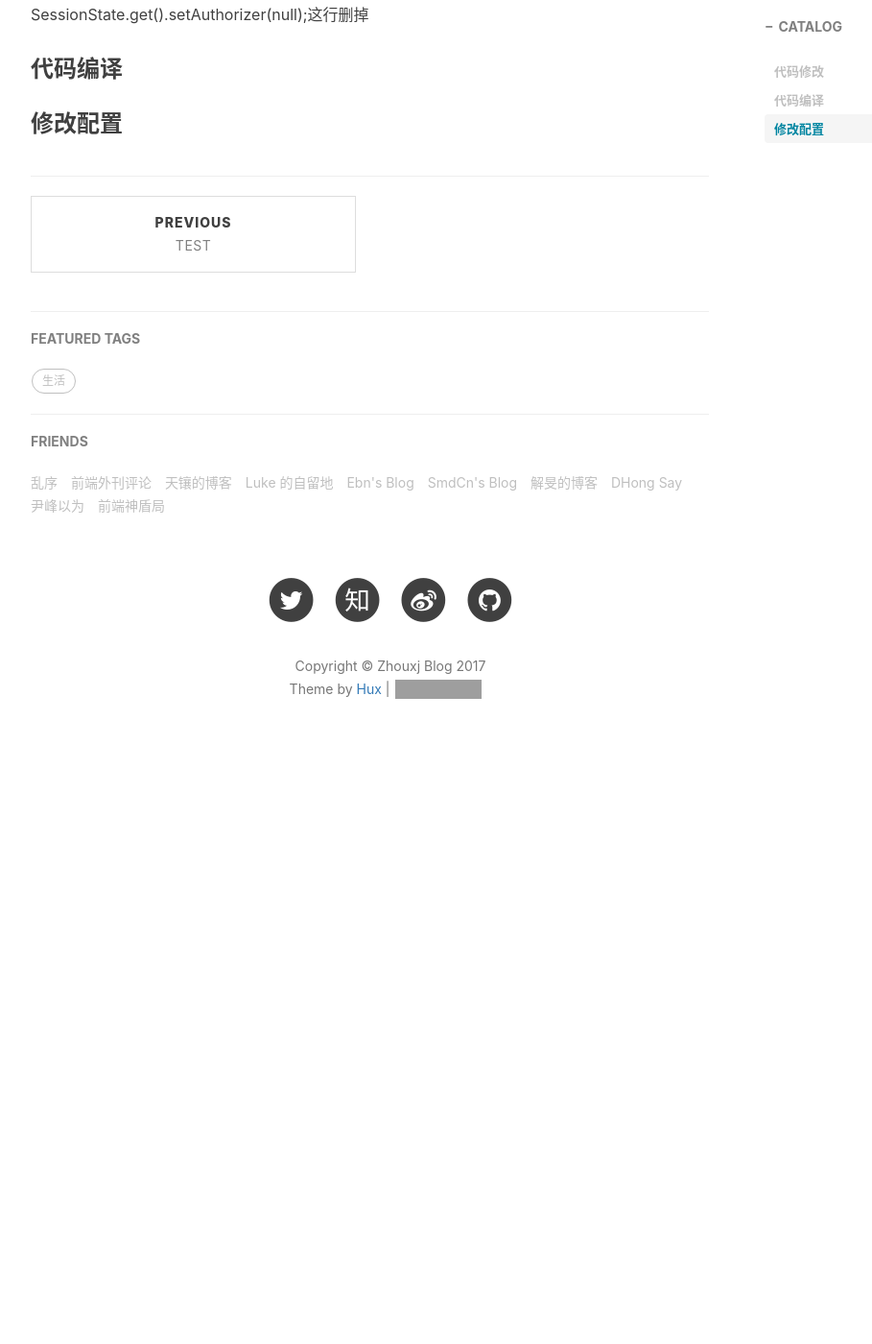
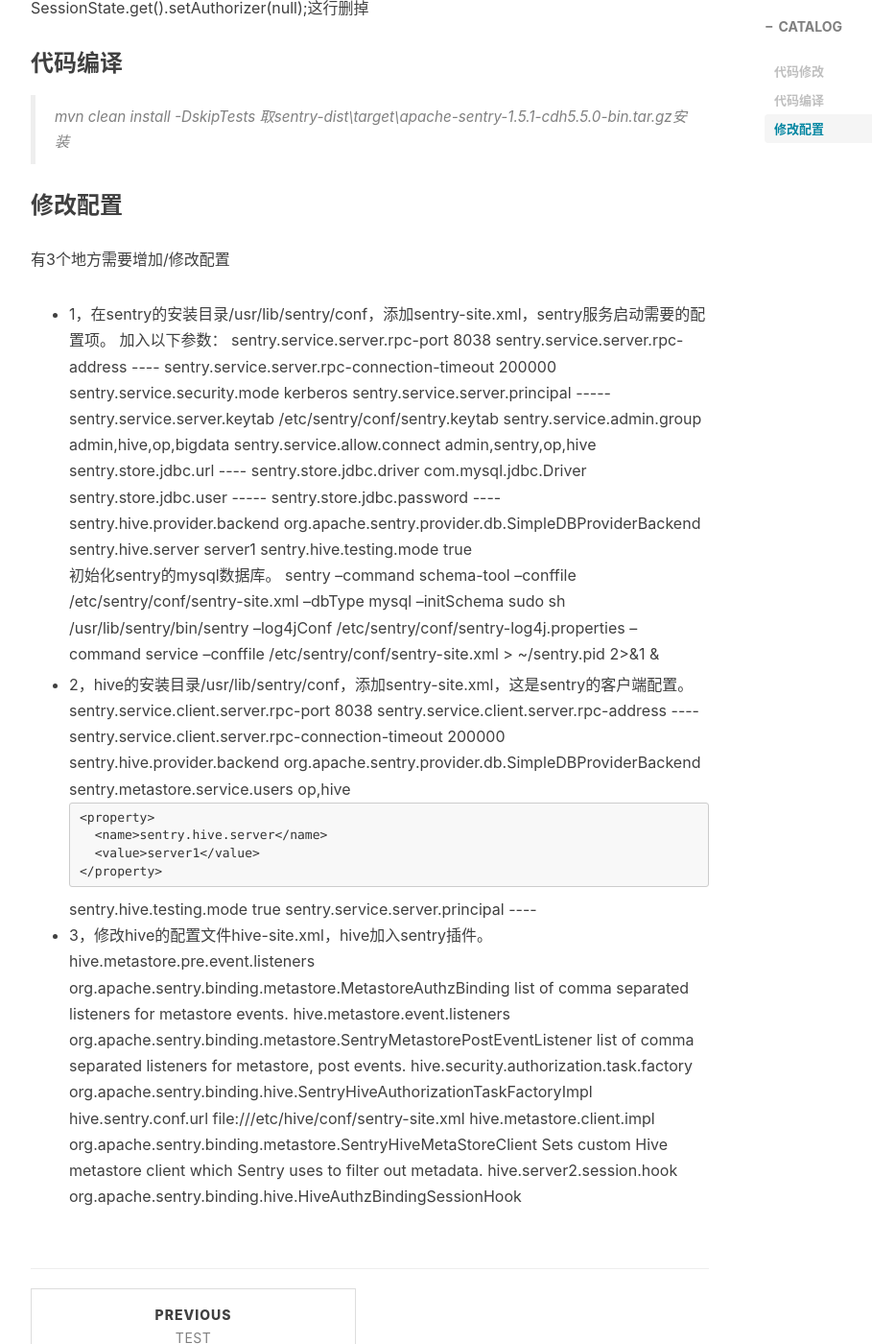
Before and after one commit to archer811/archer811.github.io, a Jekyll site: the page built from _posts/2017-06-12-sentry-install.markdown, in a window 1280 px wide and 1400 px high, scrolled down 1165 px. Shown: the whole window at 96% size, without its empty margins (233-1142 px from the left). Built offline with Jekyll 4.4.1, drawn with Linux system fonts in a browser that asks for light colours; nearby versions of some CDN libraries; comment, search, counter and statistics services are not loaded; before the commit the page ends 1987 px from its top, so only the background shows below that; grey boxes are pictures that could not be loaded.

Commit message:
修改post install sentry

```diff
--- a/_posts/2017-06-12-sentry-install.markdown
+++ b/_posts/2017-06-12-sentry-install.markdown
@@ -19,11 +19,142 @@ apache sentry 目前有1.7的发布版，1.7之前的都是孵化版。从1.5开
 
 ### 代码修改
 因为我用的是cdh版的hive，sentry里面有个地方的代码，
-<img src="//archer811.github.io/img/post-code-sentry.png"  width="700" alt="sentry code"/>
+<img src="//archer811.github.io/img/post-code-sentry.png"  width="680" alt="sentry code"/>
 如果Authorizer是null，就会强制使用Auth V2，根据sentry的代码，后面AuthV2 的accessController，authValidator都是null，会报错。
 所以把SessionState.get().setAuthorizer(null);这行删掉
 
 
 ### 代码编译
+> mvn clean install -DskipTests
+取sentry-dist\target\apache-sentry-1.5.1-cdh5.5.0-bin.tar.gz安装
+
 
 ### 修改配置
+有3个地方需要增加/修改配置
+- 1，在sentry的安装目录/usr/lib/sentry/conf，添加sentry-site.xml，sentry服务启动需要的配置项。
+加入以下参数：
+   <property>
+       <name>sentry.service.server.rpc-port</name>
+       <value>8038</value>
+    </property>
+    <property>
+       <name>sentry.service.server.rpc-address</name>
+       <value>----</value>
+    </property>
+    <property>
+       <name>sentry.service.server.rpc-connection-timeout</name>
+       <value>200000</value>
+    </property>
+    <property>
+        <name>sentry.service.security.mode</name>
+        <value>kerberos</value>
+    </property>
+    <property>
+       <name>sentry.service.server.principal</name>
+        <value>-----</value>
+    </property>
+    <property>
+        <name>sentry.service.server.keytab</name>
+        <value>/etc/sentry/conf/sentry.keytab</value>
+    </property>
+    <property>
+        <name>sentry.service.admin.group</name>
+        <value>admin,hive,op,bigdata</value>
+    </property>
+    <property>
+        <name>sentry.service.allow.connect</name>
+        <value>admin,sentry,op,hive</value>
+    </property>
+    <property>
+            <name>sentry.store.jdbc.url</name>
+            <value>----</value>
+    </property>
+    <property>
+            <name>sentry.store.jdbc.driver</name>
+            <value>com.mysql.jdbc.Driver</value>
+    </property>
+    <property>
+            <name>sentry.store.jdbc.user</name>
+            <value>-----</value>
+    </property>
+    <property>
+            <name>sentry.store.jdbc.password</name>
+            <value>----</value>
+    </property>
+    <property>
+        <name>sentry.hive.provider.backend</name>
+        <value>org.apache.sentry.provider.db.SimpleDBProviderBackend</value>
+    </property>
+    <property>
+        <name>sentry.hive.server</name>
+        <value>server1</value>
+    </property>
+    <property>
+        <name>sentry.hive.testing.mode</name>
+        <value>true</value>
+     </property>
+初始化sentry的mysql数据库。
+sentry --command schema-tool --conffile /etc/sentry/conf/sentry-site.xml --dbType mysql –initSchema
+sudo sh  /usr/lib/sentry/bin/sentry --log4jConf /etc/sentry/conf/sentry-log4j.properties  --command service --conffile /etc/sentry/conf/sentry-site.xml > ~/sentry.pid 2>&1 &
+
+- 2，hive的安装目录/usr/lib/sentry/conf，添加sentry-site.xml，这是sentry的客户端配置。
+    <property>
+       <name>sentry.service.client.server.rpc-port</name>
+       <value>8038</value>
+    </property>
+    <property>
+       <name>sentry.service.client.server.rpc-address</name>
+       <value>----</value>
+    </property>
+    <property>
+       <name>sentry.service.client.server.rpc-connection-timeout</name>
+       <value>200000</value>
+    </property>
+    <property>
+        <name>sentry.hive.provider.backend</name>
+        <value>org.apache.sentry.provider.db.SimpleDBProviderBackend</value>
+    </property>
+    <property>
+        <name>sentry.metastore.service.users</name>
+        <value>op,hive</value><!--queries made by hive user (beeline) skip meta store check-->
+    </property>
+      <property>
+        <name>sentry.hive.server</name>
+        <value>server1</value>
+      </property>
+     <property>
+        <name>sentry.hive.testing.mode</name>
+        <value>true</value>
+     </property>
+    <property>
+       <name>sentry.service.server.principal</name>
+        <value>----</value>
+    </property>
+- 3，修改hive的配置文件hive-site.xml，hive加入sentry插件。
+    <property>
+        <name>hive.metastore.pre.event.listeners</name>
+        <value>org.apache.sentry.binding.metastore.MetastoreAuthzBinding</value>
+        <description>list of comma separated listeners for metastore events.</description>
+    </property>
+    <property>
+        <name>hive.metastore.event.listeners</name>
+        <value>org.apache.sentry.binding.metastore.SentryMetastorePostEventListener</value>
+        <description>list of comma separated listeners for metastore, post events.</description>
+    </property>
+    <property>
+       <name>hive.security.authorization.task.factory</name>
+       <value>org.apache.sentry.binding.hive.SentryHiveAuthorizationTaskFactoryImpl</value>
+    </property>
+    <property>
+       <name>hive.sentry.conf.url</name>
+       <value>file:///etc/hive/conf/sentry-site.xml</value>
+    </property>
+    <property>
+        <name>hive.metastore.client.impl</name>
+        <value>org.apache.sentry.binding.metastore.SentryHiveMetaStoreClient</value>
+        <description>Sets custom Hive metastore client which Sentry uses to filter out metadata.</description>
+    </property>
+     <property>
+            <name>hive.server2.session.hook</name>
+            <value>org.apache.sentry.binding.hive.HiveAuthzBindingSessionHook</value>
+     </property>
```
